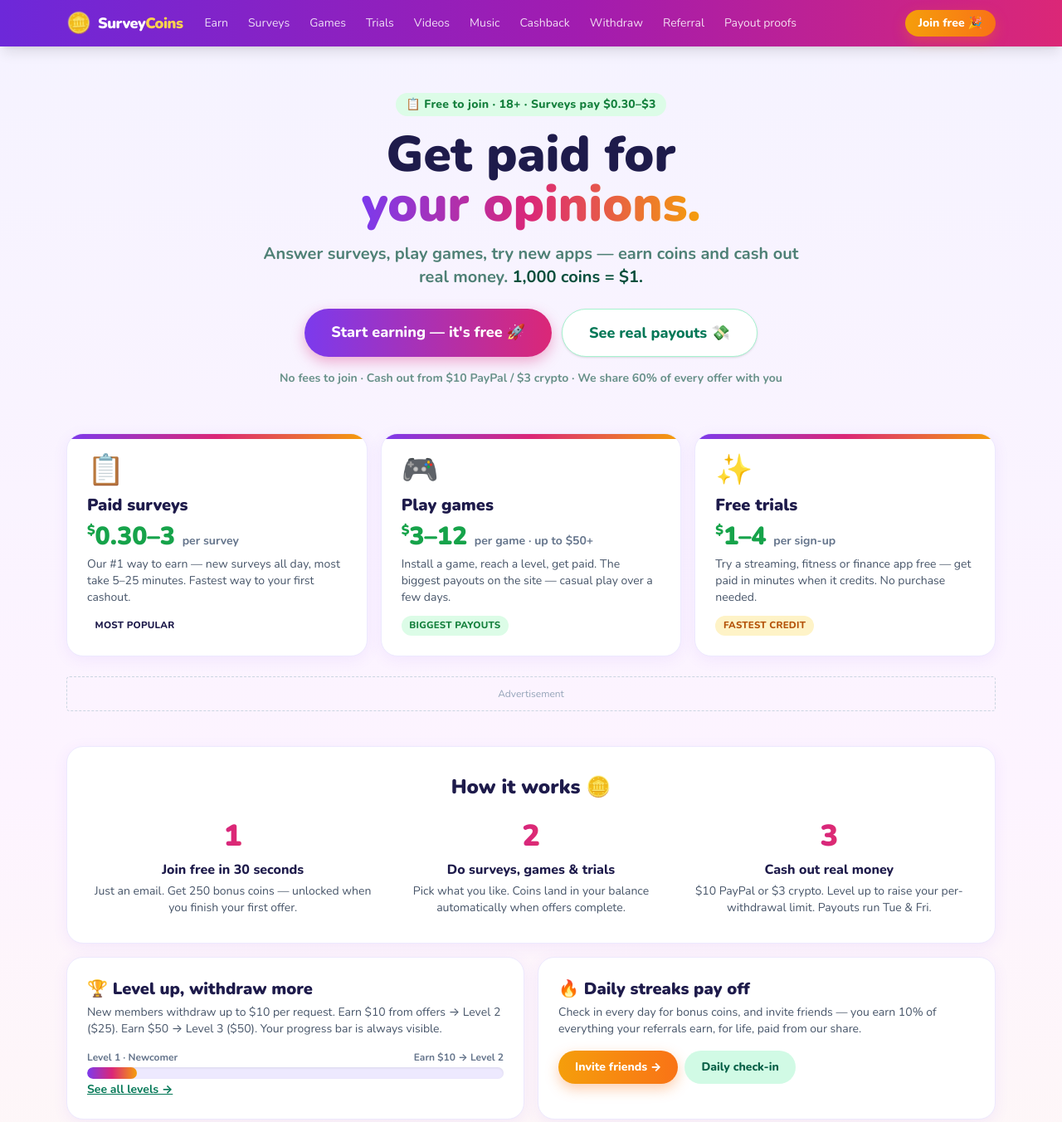
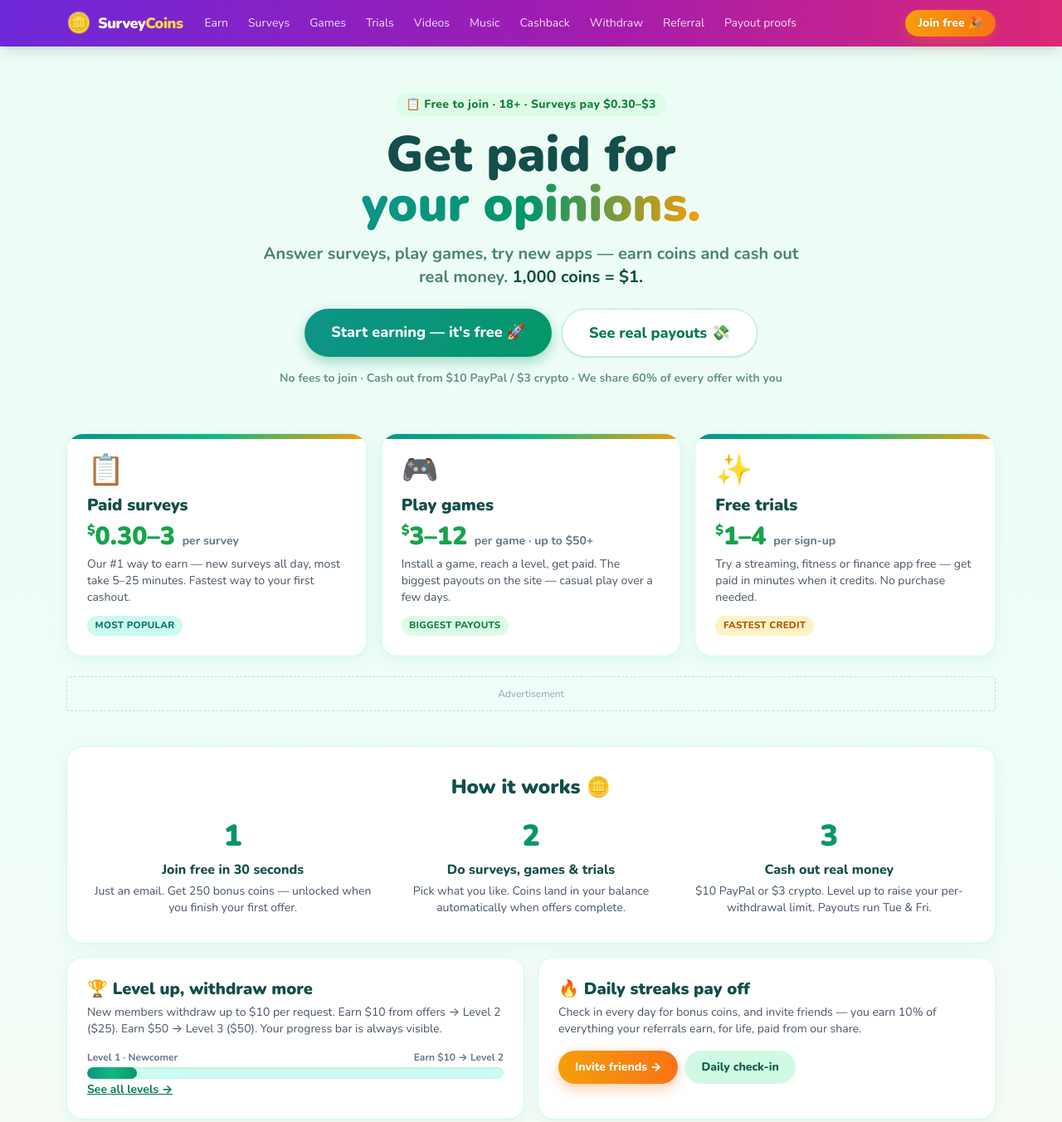
Before and after one commit to congcushop/surveys-playgamesearnmoney, a plain HTML site: page index.html in a window 1280 px wide. Shown: the top 1352 px of the page at 83% size. Drawn offline with nearby package versions, Linux system fonts and the light colour scheme.

Commit message:
Redesign: teal-green palette, bug fixes, $10/$3 withdrawal minimum, stylesheet v3

```diff
--- a/css/style.css
+++ b/css/style.css
@@ -1,33 +1,34 @@
 /* ==========================================================================
    SurveyCoins — playful, SliceThePie-like design system
    Bright, cheerful, game-like. Function first — but the look should make
-   people WANT to tap. Palette: vivid violet + hot pink + sunny amber coins
-   on a soft lavender background. Rounded everything, chunky progress bars.
+   people WANT to tap. Palette: teal → emerald greens + sunny amber coins
+   on a soft mint background. Rounded everything, chunky progress bars.
+   (Site #2 identity — distinct from the violet/pink of site #1.)
    ========================================================================== */
 html { scroll-behavior: smooth; }
 body {
   font-family: 'Nunito', ui-sans-serif, system-ui, -apple-system, "Segoe UI", Roboto, sans-serif;
-  background: linear-gradient(180deg, #f5f3ff 0%, #fdf4ff 45%, #fffbeb 100%);
-  color: #1e1b4b;
+  background: linear-gradient(180deg, #ecfdf5 0%, #f0fdfa 45%, #fffbeb 100%);
+  color: #134e4a;
   min-height: 100vh;
 }
 a { text-decoration: none; }
 
 /* --- playful building blocks --- */
 .gradient-text {
-  background: linear-gradient(90deg, #7c3aed, #db2777, #f59e0b);
+  background: linear-gradient(90deg, #0d9488, #059669, #f59e0b);
   -webkit-background-clip: text;
   background-clip: text;
   color: transparent;
 }
 .btn-gradient {
-  background: linear-gradient(90deg, #7c3aed, #db2777);
+  background: linear-gradient(90deg, #0d9488, #059669);
   color: #fff; font-weight: 800;
   border-radius: 9999px;
-  box-shadow: 0 6px 16px rgba(219, 39, 119, .35);
+  box-shadow: 0 6px 16px rgba(5, 150, 105, .35);
   transition: transform .12s ease, box-shadow .12s ease;
 }
-.btn-gradient:hover { transform: translateY(-2px) scale(1.02); box-shadow: 0 10px 22px rgba(219, 39, 119, .45); }
+.btn-gradient:hover { transform: translateY(-2px) scale(1.02); box-shadow: 0 10px 22px rgba(5, 150, 105, .45); }
 .btn-gradient:active { transform: scale(.98); }
 .btn-sunny {
   background: linear-gradient(90deg, #f59e0b, #f97316);
@@ -39,32 +40,31 @@ a { text-decoration: none; }
 .card {
   background: #fff;
   border-radius: 1.25rem;
-  border: 1px solid #ede9fe;
-  box-shadow: 0 4px 18px rgba(124, 58, 237, .08);
+  border: 1px solid #ccfbf1;
+  box-shadow: 0 4px 18px rgba(13, 148, 136, .08);
 }
 .card-hover { transition: transform .15s ease, box-shadow .15s ease; }
-.card-hover:hover { transform: translateY(-3px); box-shadow: 0 12px 28px rgba(124, 58, 237, .16); }
+.card-hover:hover { transform: translateY(-3px); box-shadow: 0 12px 28px rgba(13, 148, 136, .16); }
 
 /* Earning cards — the money number is the hero */
 .earn-card { position: relative; overflow: hidden; }
 .earn-card::before {
   content: ""; position: absolute; inset: 0 0 auto 0; height: 6px;
-  background: linear-gradient(90deg, #7c3aed, #db2777, #f59e0b);
+  background: linear-gradient(90deg, #0d9488, #10b981, #f59e0b);
 }
 .earn-amount { font-size: 1.9rem; font-weight: 900; line-height: 1; color: #16a34a; }
 .earn-amount .cur { font-size: 1rem; vertical-align: top; }
 
 /* Chunky game-like progress bars */
 .progress-track {
-  height: 14px; border-radius: 9999px; background: #ede9fe; overflow: hidden;
+  height: 14px; border-radius: 9999px; background: #ccfbf1; overflow: hidden;
   box-shadow: inset 0 1px 3px rgba(0,0,0,.08);
 }
 .progress-fill {
   height: 100%; border-radius: 9999px;
-  background: linear-gradient(90deg, #7c3aed, #db2777, #f59e0b);
+  background: linear-gradient(90deg, #0d9488, #10b981, #059669);
   transition: width .6s ease;
 }
-.progress-fill.green { background: linear-gradient(90deg, #16a34a, #4ade80); }
 
 /* Badges & chips */
 .badge {
@@ -72,8 +72,7 @@ a { text-decoration: none; }
   font-size: .72rem; font-weight: 800; letter-spacing: .02em;
   padding: .2rem .6rem; border-radius: 9999px;
 }
-.badge-violet { background: #ede9fe; color: #6d28d9; }
-.badge-pink { background: #fce7f3; color: #be185d; }
+.badge-teal { background: #ccfbf1; color: #0f766e; }
 .badge-amber { background: #fef3c7; color: #b45309; }
 .badge-green { background: #dcfce7; color: #15803d; }
 .coin-chip {
@@ -90,11 +89,8 @@ a { text-decoration: none; }
 @keyframes pop-in { from { transform: scale(.85); opacity: 0; } to { transform: scale(1); opacity: 1; } }
 .pop-in { animation: pop-in .25s ease; }
 
-/* Streak flame */
-.streak { font-weight: 900; color: #ea580c; }
-
 .ad-unit, [data-ad-slot] { min-height: 60px; }
 iframe { background: #fff; }
 details summary { cursor: pointer; }
 input, select, textarea { outline: none; border-radius: .75rem; }
-input:focus, select:focus, textarea:focus { border-color: #a78bfa; box-shadow: 0 0 0 3px rgba(167, 139, 250, .3); }
+input:focus, select:focus, textarea:focus { border-color: #2dd4bf; box-shadow: 0 0 0 3px rgba(45, 212, 191, .3); }
```
